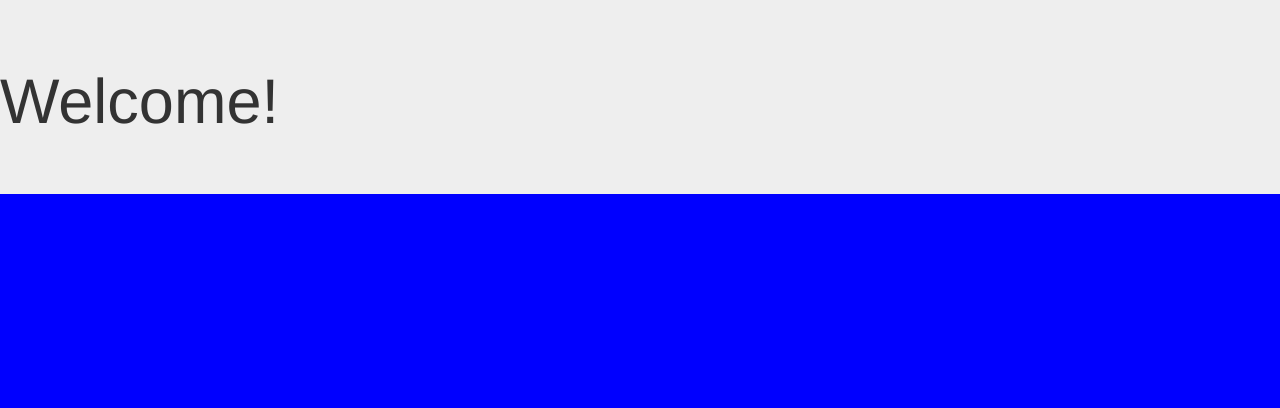
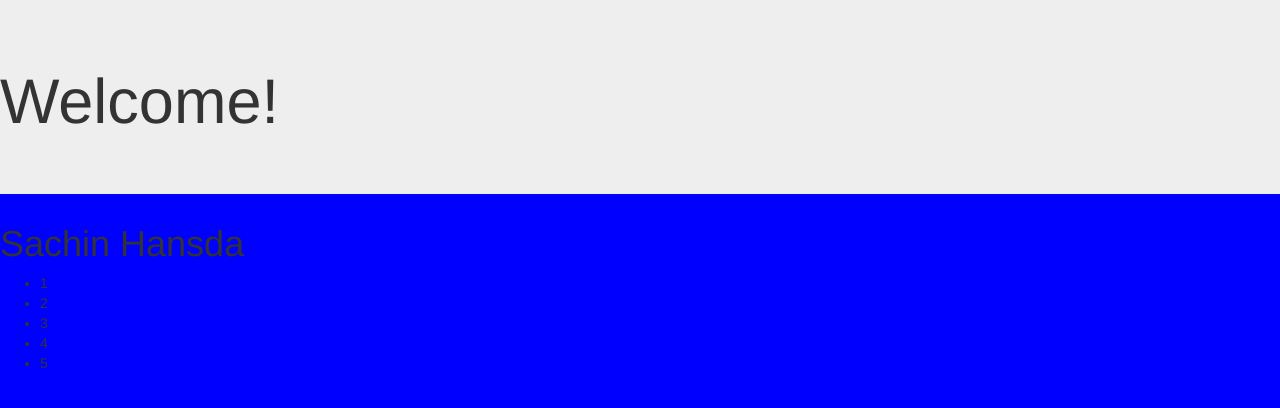
Before and after one commit to sachinhansda/django, a Django app: a page that uses djangoproject/accounts/templates/accounts/login.html in a window 1280 px wide. Shown: the part 105-513 px from the top of the page. Run offline with Django 3.2, Linux system fonts and the light colour scheme; some libraries are stand-ins or nearby versions.

Commit message:
templating

```diff
--- a/djangoproject/accounts/templates/accounts/login.html
+++ b/djangoproject/accounts/templates/accounts/login.html
@@ -17,5 +17,11 @@
 		<div class="jumbotron">
 			<h1>Welcome!</h1>
 		</div>
+		<h1>{{ myName }}</h1>
+		<ul>
+			{% for number in numbers %}
+				<li>{{ number }}</li>
+			{% endfor %}
+		</ul>
 	</body>
 </html>
--- a/djangoproject/accounts/views.py
+++ b/djangoproject/accounts/views.py
@@ -5,4 +5,8 @@ from django.shortcuts import render, HttpResponse
 
 # Create your views here.
 def home(request):
-    return render(request, 'accounts/login.html')
+    numbers = [1,2,3,4,5]
+    name = 'Sachin Hansda'
+
+    args = {'myName': name, 'numbers': numbers}
+    return render(request, 'accounts/login.html', args)
```
Also changed, not shown: 1 other file.
